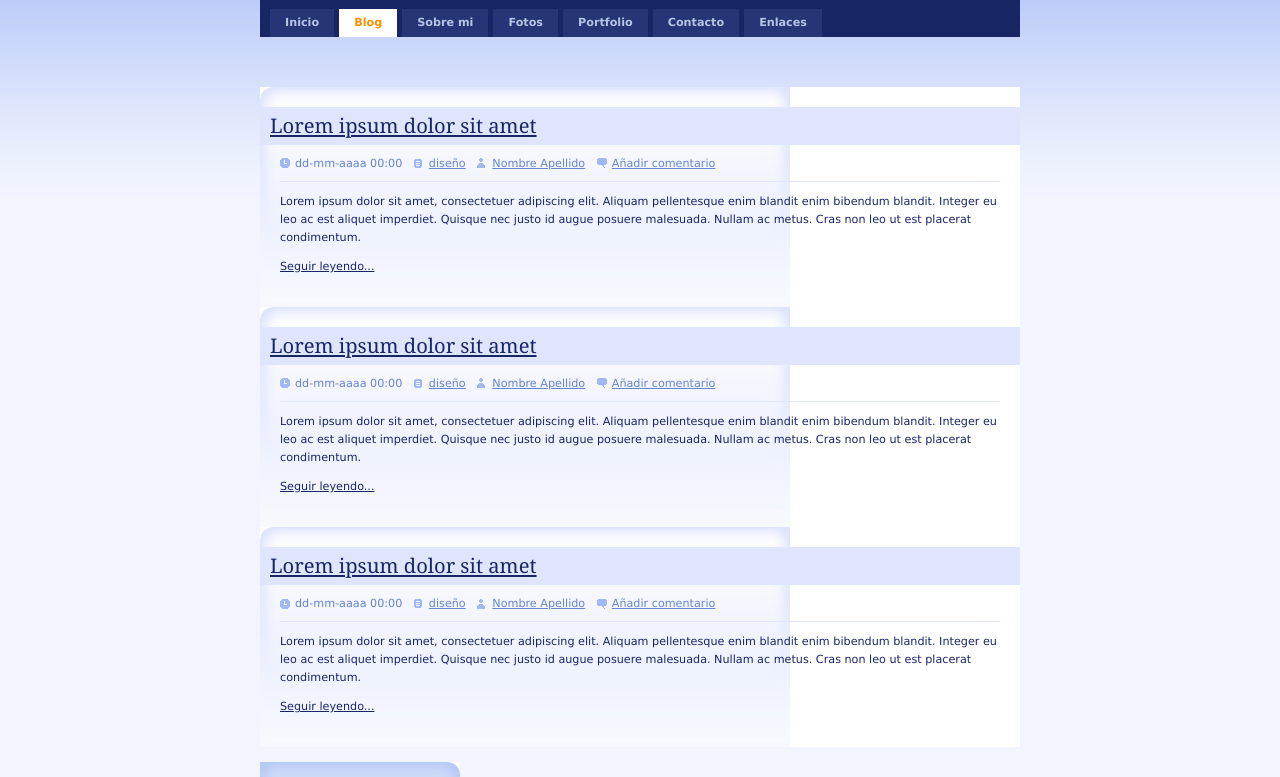
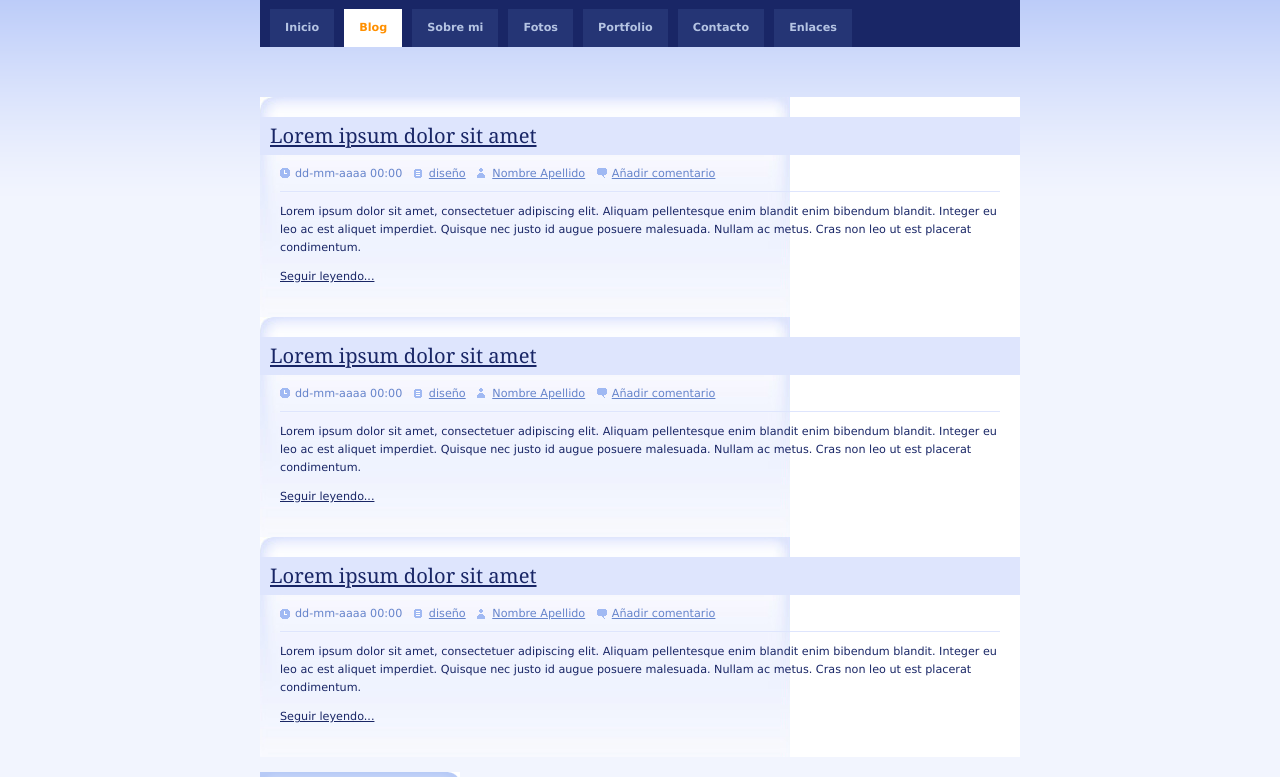
Before and after one commit to daaleruhe/Examen, a plain HTML site: page index.html in a window 1280 px wide. Shown: the part 151-928 px from the top of the page. Drawn offline with Linux system fonts and the light colour scheme.

Commit message:
Modificamos el menú para mejorar los enlaces.

```diff
--- a/css/style.css
+++ b/css/style.css
@@ -134,21 +134,21 @@ ul, ol {
 }
 
 #menu ul {
-  margin: 0 10px;
-  padding: 0;
+  margin: 0 -5px;
+  padding: 0px 10px;
   list-style:none;
   display: flex;
 }
 
 #menu ul li {
-  margin: 0 5px 0 0;
-  padding: 0;
+  margin: 0 5px 0 5px;
+  padding: 0px;
 }
 
 #menu ul li a {
   display: block;
   position: relative;
-  padding: 5px 15px;
+  padding: 10px 15px;
   border: 0;
   background: #253575;
   color: #B5C4E3;
```
